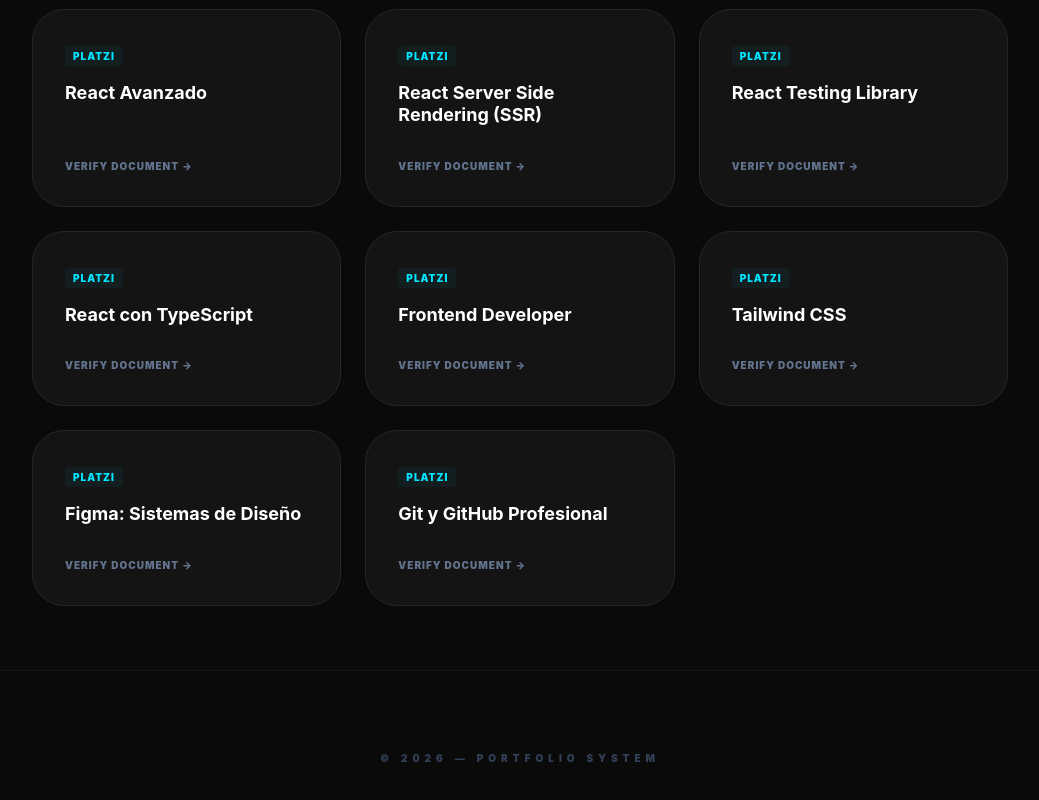
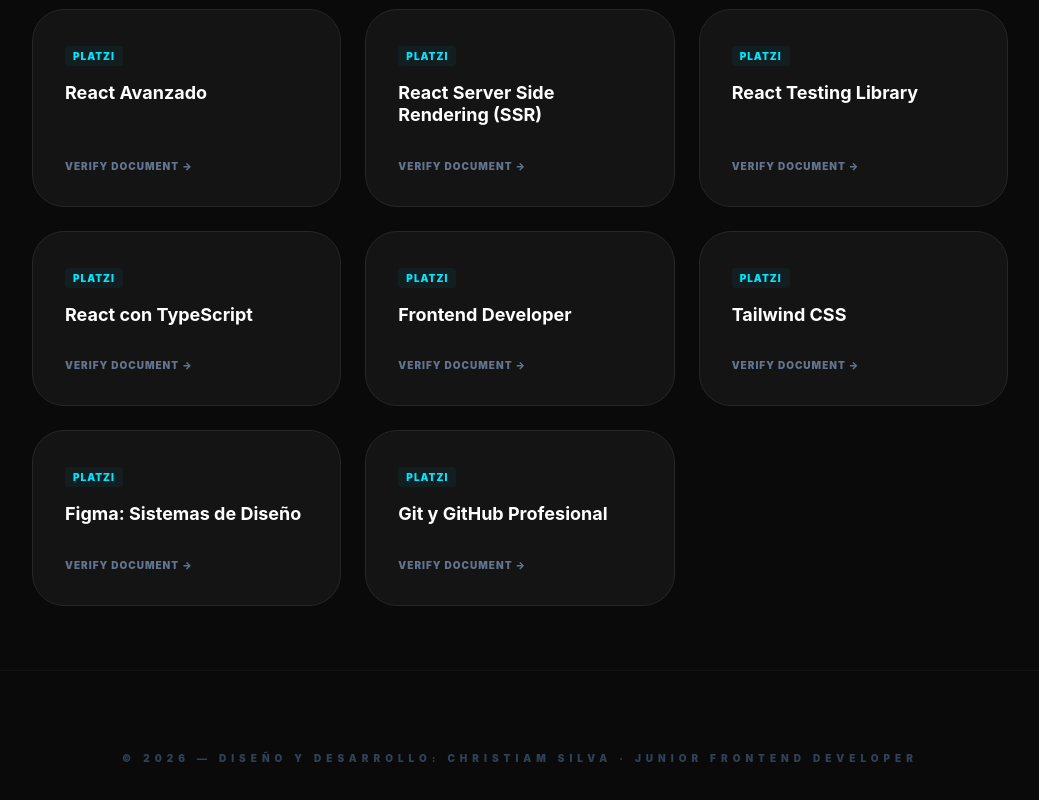
Before and after one commit to christiamgsp/mi-portafolio, a React (Vite) app: page / in a window 1280 px wide. Shown: the part 2153-2953 px from the top of the page, without its empty margins (120-1159 px from the left). Built offline with nearby package versions, Linux system fonts and the light colour scheme.

Commit message:
fix: correct image paths for deployment

```diff
--- a/src/App.jsx
+++ b/src/App.jsx
@@ -12,7 +12,8 @@
       <Proyectos />
       <Certificados />
       <footer className='py-20 text-center text-slate-700 text-[10px] font-black tracking-[0.5em] uppercase border-t border-[#141414]'>
-        © 2026 — Portfolio System
+        © 2026 — Diseño y desarrollo: Christiam Silva · Junior Frontend
+        Developer
       </footer>
     </div>
   );
```
